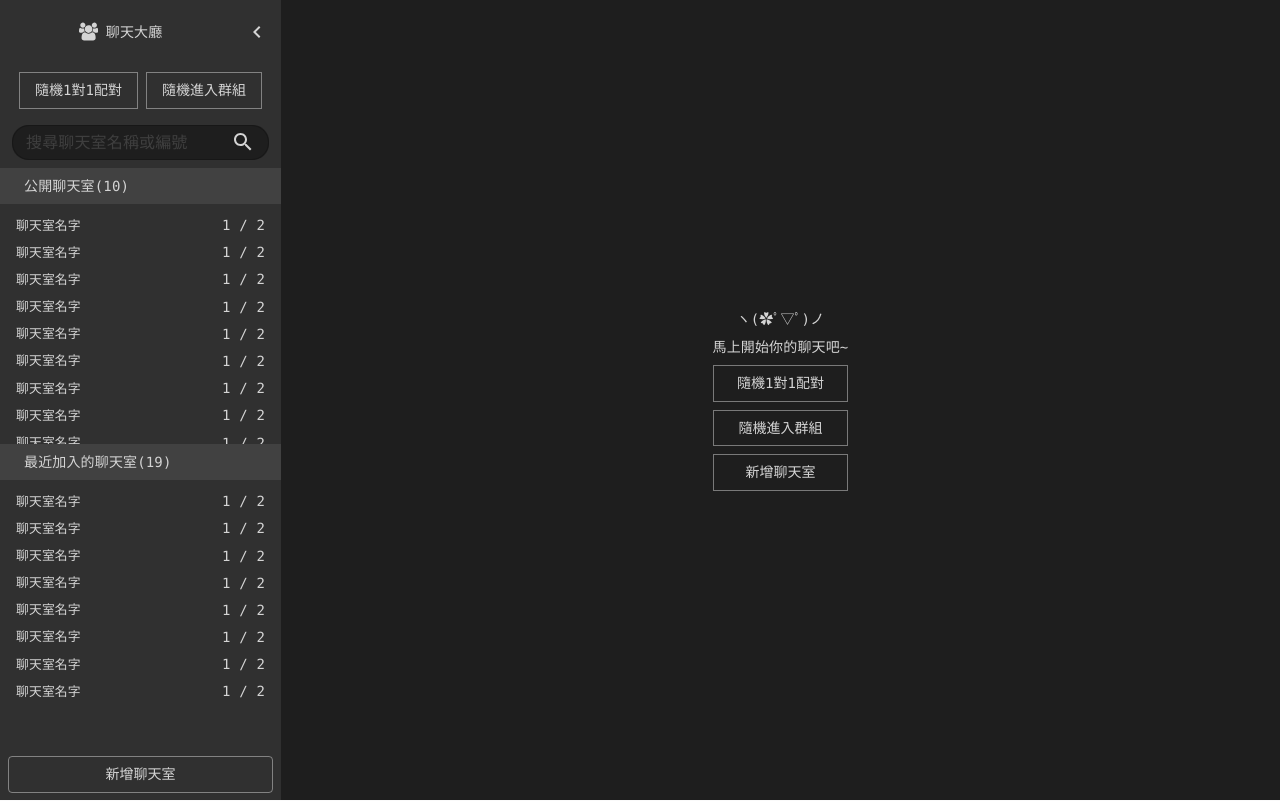
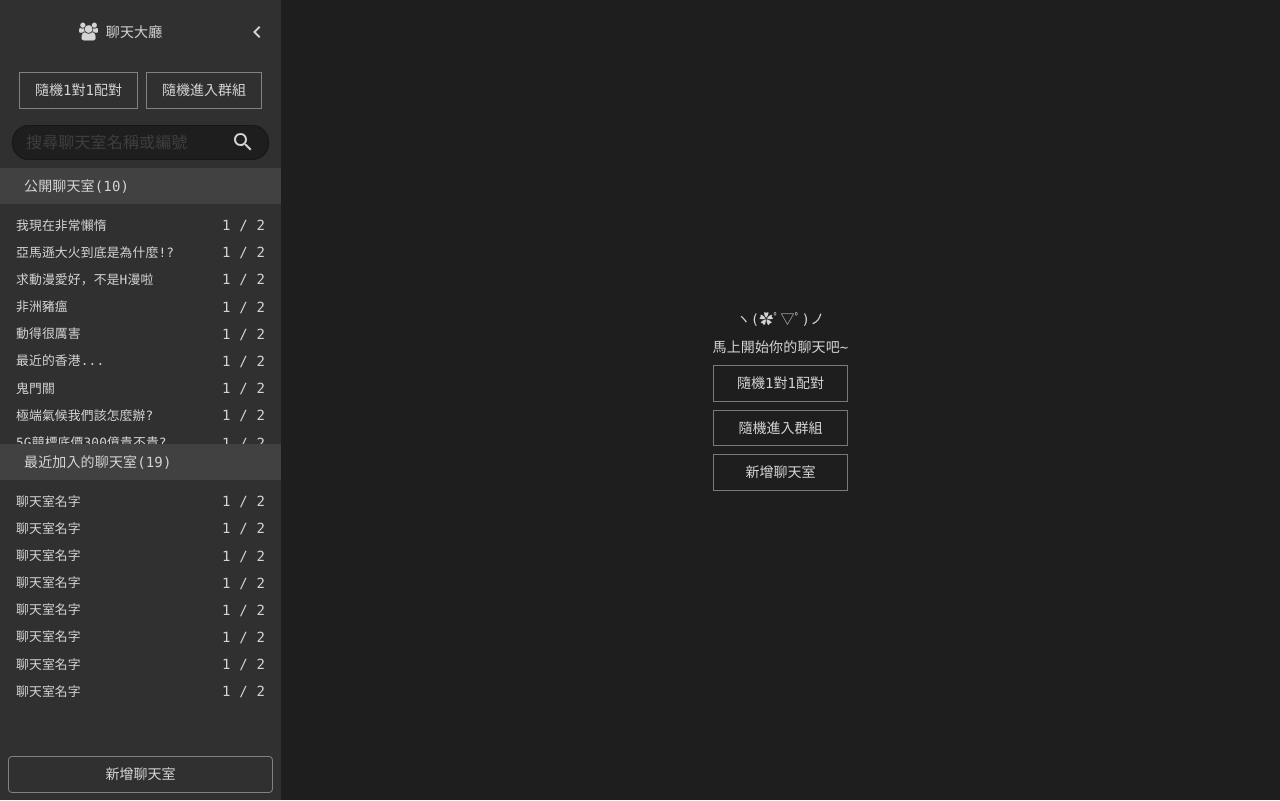
Before and after one commit to littlehorseboy/the-f2e-2019-seventh, a React app: page /#/chatRoom in a window 1280 px wide. Built offline with nearby package versions, Linux system fonts and the light colour scheme.

Commit message:
feat: 增加 formik 第三方，charRooms 數據運用

```diff
--- a/package.json
+++ b/package.json
@@ -28,6 +28,7 @@
     "@types/redux-logger": "^3.0.7",
     "@types/uuid": "^3.4.5",
     "@types/webpack-env": "^1.14.0",
+    "@types/yup": "^0.26.23",
     "@typescript-eslint/eslint-plugin": "^1.13.0",
     "@typescript-eslint/parser": "^1.13.0",
     "babel-loader": "^8.0.6",
@@ -60,6 +61,7 @@
     "classnames": "^2.2.6",
     "core-js": "^3.1.4",
     "date-fns": "^2.0.1",
+    "formik": "^1.5.8",
     "history": "^4.9.0",
     "lodash": "^4.17.15",
     "react": "^16.8.6",
@@ -70,6 +72,7 @@
     "redux": "^4.0.4",
     "redux-logger": "^3.0.6",
     "regenerator-runtime": "^0.13.3",
-    "uuid": "^3.3.2"
+    "uuid": "^3.3.2",
+    "yup": "^0.27.0"
   }
 }
--- a/src/pages/ChatRoomsPage/ChatRoomsPage.tsx
+++ b/src/pages/ChatRoomsPage/ChatRoomsPage.tsx
@@ -1,4 +1,5 @@
 import React, { useState } from 'react';
+import { useSelector } from 'react-redux';
 import classNames from 'classnames';
 import { makeStyles, createStyles } from '@material-ui/core/styles';
 import Button from '@material-ui/core/Button';
@@ -14,6 +15,8 @@ import KeyboardArrowRightIcon from '@material-ui/icons/KeyboardArrowRight';
 import SearchIcon from '@material-ui/icons/Search';
 import UsersSvgIcon from '../../components/icons/UsersSvgIcon/UsersSvgIcon';
 import AddChatRoomButton from '../../components/AddChatRoomButton/AddChatRoomButton';
+import { storeTypes } from '../../reducers/configureStore';
+import { ChatRoomsI } from '../../reducers/chatRooms/chatRooms';
 
 // eslint-disable-next-line @typescript-eslint/explicit-function-return-type
 const useStyles = makeStyles((theme) => createStyles({
@@ -134,19 +137,9 @@ export default function ChatRoomsPage(): JSX.Element {
     setSearchString(event.target.value);
   };
 
-  /* eslint-disable object-curly-newline */
-  const [chatRooms, setChatRooms] = useState([
-    { id: 1, name: '聊天室名字1', MaxPeople: 2, password: null, private: false },
-    { id: 2, name: '聊天室名字2', MaxPeople: 2, password: null, private: false },
-    { id: 3, name: '聊天室名字3', MaxPeople: 2, password: null, private: false },
-    { id: 4, name: '聊天室名字4', MaxPeople: 2, password: null, private: false },
-    { id: 5, name: '聊天室名字5', MaxPeople: 2, password: null, private: false },
-    { id: 6, name: '聊天室名字6', MaxPeople: 2, password: null, private: false },
-    { id: 7, name: '聊天室名字7', MaxPeople: 2, password: null, private: false },
-    { id: 8, name: '聊天室名字8', MaxPeople: 2, password: null, private: false },
-    { id: 9, name: '聊天室名字9', MaxPeople: 2, password: null, private: false },
-  ]);
-  /* eslint-enable */
+  const chatRooms = useSelector((
+    state: storeTypes,
+  ): ChatRoomsI['chatRooms'] => state.chatRoomsReducer.chatRooms);
 
   const [recentChatRooms, setRecentChatRooms] = useState([]);
 
@@ -231,60 +224,14 @@ export default function ChatRoomsPage(): JSX.Element {
               <div className={classes.chatRoomsContainer}>
                 <div>公開聊天室(10)</div>
                 <List component="div">
-                  <ListItem button>
-                    <ListItemText primary="聊天室名字" />
-                    <ListItemSecondaryAction>
-                      1 / 2
-                    </ListItemSecondaryAction>
-                  </ListItem>
-                  <ListItem button>
-                    <ListItemText primary="聊天室名字" />
-                    <ListItemSecondaryAction>
-                      1 / 2
-                    </ListItemSecondaryAction>
-                  </ListItem>
-                  <ListItem button>
-                    <ListItemText primary="聊天室名字" />
-                    <ListItemSecondaryAction>
-                      1 / 2
-                    </ListItemSecondaryAction>
-                  </ListItem>
-                  <ListItem button>
-                    <ListItemText primary="聊天室名字" />
-                    <ListItemSecondaryAction>
-                      1 / 2
-                    </ListItemSecondaryAction>
-                  </ListItem>
-                  <ListItem button>
-                    <ListItemText primary="聊天室名字" />
-                    <ListItemSecondaryAction>
-                      1 / 2
-                    </ListItemSecondaryAction>
-                  </ListItem>
-                  <ListItem button>
-                    <ListItemText primary="聊天室名字" />
-                    <ListItemSecondaryAction>
-                      1 / 2
-                    </ListItemSecondaryAction>
-                  </ListItem>
-                  <ListItem button>
-                    <ListItemText primary="聊天室名字" />
-                    <ListItemSecondaryAction>
-                      1 / 2
-                    </ListItemSecondaryAction>
-                  </ListItem>
-                  <ListItem button>
-                    <ListItemText primary="聊天室名字" />
-                    <ListItemSecondaryAction>
-                      1 / 2
-                    </ListItemSecondaryAction>
-                  </ListItem>
-                  <ListItem button>
-                    <ListItemText primary="聊天室名字" />
-                    <ListItemSecondaryAction>
-                      1 / 2
-                    </ListItemSecondaryAction>
-                  </ListItem>
+                  {chatRooms.map((chatRoom): JSX.Element => (
+                    <ListItem key={chatRoom.id} button>
+                      <ListItemText primary={chatRoom.name} />
+                      <ListItemSecondaryAction>
+                        {`${chatRoom.people.length} / ${chatRoom.upperLimit}`}
+                      </ListItemSecondaryAction>
+                    </ListItem>
+                  ))}
                 </List>
               </div>
 
--- a/src/reducers/chatRooms/chatRooms.ts
+++ b/src/reducers/chatRooms/chatRooms.ts
@@ -1,7 +1,7 @@
 import maxBy from 'lodash/maxBy';
 import { chatRoomsActionTypes, ADDCHATROOM } from '../../actions/chatRooms/chatRooms';
 
-interface ChatRoomsI {
+export interface ChatRoomsI {
   chatRooms: {
     id: number;
     name: string;
@@ -16,35 +16,91 @@ const initState: ChatRoomsI = {
   chatRooms: [
     {
       id: 1,
-      name: '',
+      name: '我現在非常懶惰',
       password: '',
       isPrivate: false,
       upperLimit: 2,
-      people: ['Frank Baker'],
+      people: ['Baker'],
     },
     {
       id: 2,
-      name: '',
+      name: '亞馬遜大火到底是為什麼!?',
       password: '',
       isPrivate: false,
       upperLimit: 2,
-      people: ['Alissa Middleton'],
+      people: ['Emma'],
     },
     {
       id: 3,
-      name: '',
+      name: '求動漫愛好，不是H漫啦',
       password: '',
       isPrivate: false,
       upperLimit: 2,
-      people: ['Bonnie Garrix'],
+      people: ['Mike'],
     },
     {
       id: 4,
-      name: '',
+      name: '非洲豬瘟',
       password: '',
       isPrivate: false,
       upperLimit: 2,
-      people: ['Eddie Middleton'],
+      people: ['Willy'],
+    },
+    {
+      id: 5,
+      name: '動得很厲害',
+      password: '',
+      isPrivate: false,
+      upperLimit: 2,
+      people: ['Kenny'],
+    },
+    {
+      id: 6,
+      name: '最近的香港...',
+      password: '',
+      isPrivate: false,
+      upperLimit: 2,
+      people: ['Nerissa'],
+    },
+    {
+      id: 7,
+      name: '鬼門關',
+      password: '',
+      isPrivate: false,
+      upperLimit: 2,
+      people: ['Nerissa'],
+    },
+    {
+      id: 8,
+      name: '極端氣候我們該怎麼辦?',
+      password: '',
+      isPrivate: false,
+      upperLimit: 2,
+      people: ['John'],
+    },
+    {
+      id: 9,
+      name: '5G競標底價300億貴不貴?',
+      password: '',
+      isPrivate: false,
+      upperLimit: 2,
+      people: ['Lucy'],
+    },
+    {
+      id: 10,
+      name: '最近機車外送很夯',
+      password: '',
+      isPrivate: false,
+      upperLimit: 2,
+      people: ['Louis'],
+    },
+    {
+      id: 11,
+      name: '有人想要一起去淨灘嗎?',
+      password: '',
+      isPrivate: false,
+      upperLimit: 2,
+      people: ['Louis'],
     },
   ],
 };
@@ -57,6 +113,7 @@ const reducer = (state = initState, action: chatRoomsActionTypes): ChatRoomsI =>
     case ADDCHATROOM:
       return {
         chatRooms: [
+          ...state.chatRooms,
           {
             id: newId,
             name: action.payload.name,
```
Also changed, not shown: src/components/AddChatRoomButton/AddChatRoomButton.tsx (+88 -12 lines), 1 other file (tests, documents, lock files or other folders).
